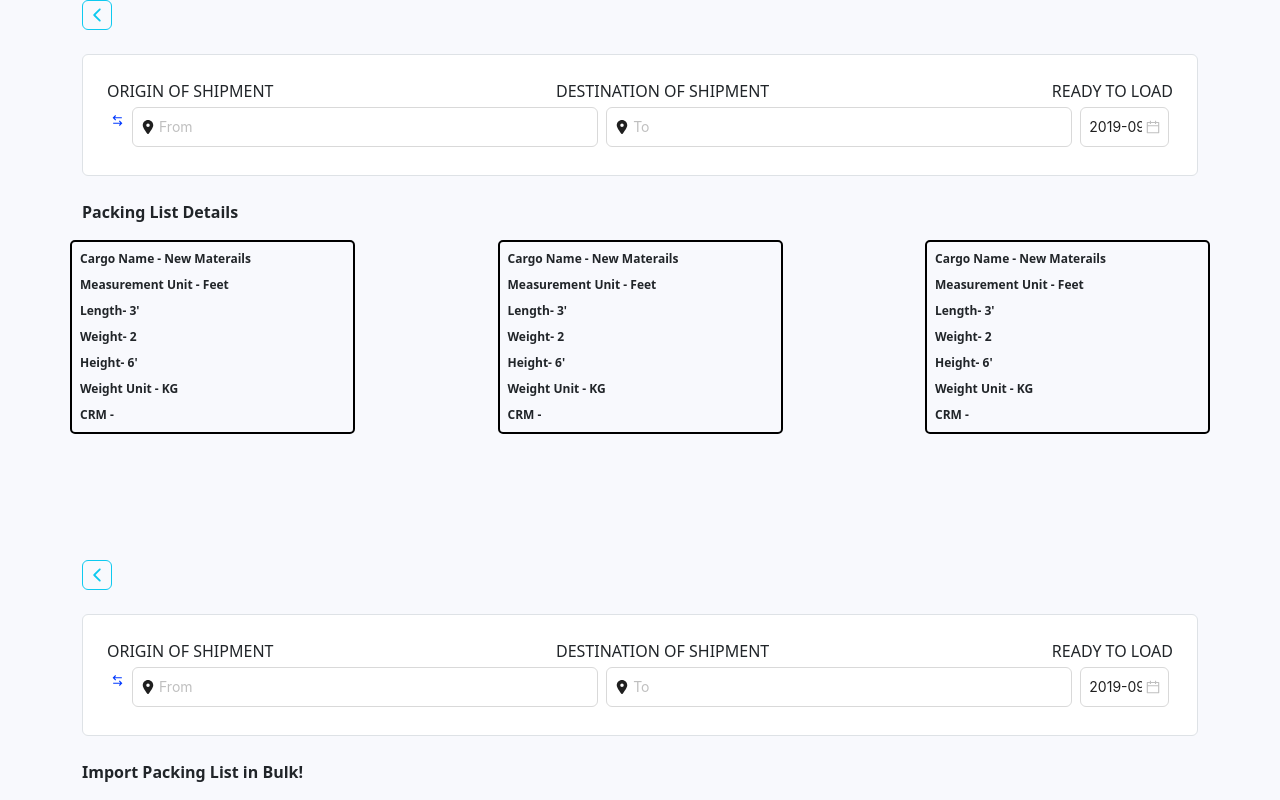
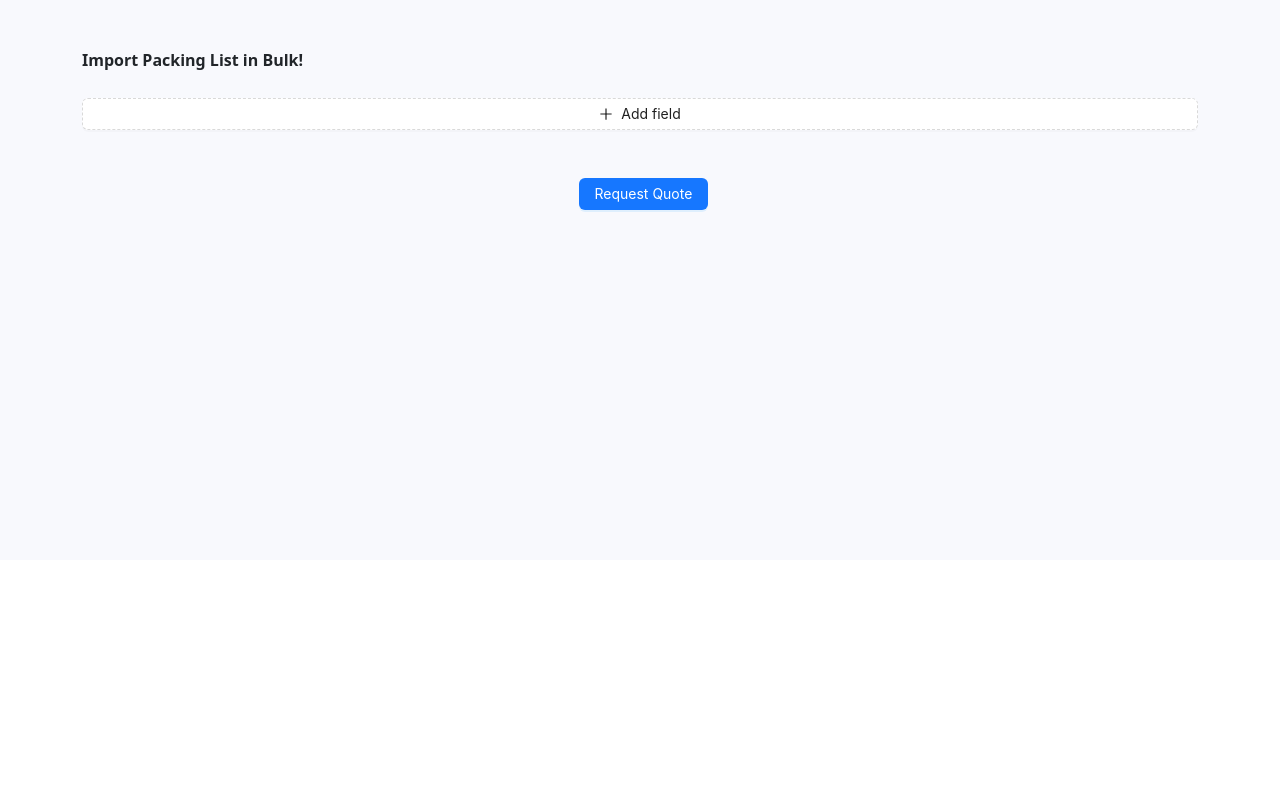
Before and after one commit to Tasniasamia/Login_web, a React (Vite) app: page /details in a window 1280 px wide. Shown: the top 800 px of the page. Built offline with nearby package versions, Linux system fonts and the light colour scheme.

Commit message:
my table is ready

```diff
--- a/src/Components/details/packagelist.jsx
+++ b/src/Components/details/packagelist.jsx
@@ -1,151 +1,14 @@
-import { Button, DatePicker, Dropdown, Form, Input, Space } from "antd";
-import { useState } from "react";
-import { CiFlag1 } from "react-icons/ci";
-import { FaLocationDot } from "react-icons/fa6";
-import { RiArrowLeftRightLine } from "react-icons/ri";
-import dayjs from "dayjs";
-import customParseFormat from "dayjs/plugin/customParseFormat";
-import { IoIosArrowBack } from "react-icons/io";
-import { Link } from "react-router-dom";
+import { Button, Col, Form, Input, Row, Select } from "antd";
+import { PlusOutlined } from "@ant-design/icons";
 import { FaFileCirclePlus } from "react-icons/fa6";
 import { TiMinusOutline, TiPlusOutline } from "react-icons/ti";
+import { RiDeleteBin6Fill } from "react-icons/ri";
 
 const PackageList = () => {
-  const [location, setLocation] = useState("");
-  const [destination, setDestination] = useState("");
-  const [direction, setDirection] = useState("");
-  const [towards, setToward] = useState(false);
-  const currentUrl = window.location.href;
-  const url = new URL(currentUrl);
-  const queryParams = new URLSearchParams(url.search);
-  const from = queryParams.get("from");
-  const to = queryParams.get("to");
-  dayjs.extend(customParseFormat);
-  const dateFormat = "YYYY-MM-DD";
-  const onChange = (e) => {
-    console.log("radio checked", e.target.value);
-    setValue(e.target.value);
-  };
-  const items = [
-    {
-      label: (
-        <div
-          onClick={() => {
-            if (direction === "from") setLocation("Dhaka, Bangladesh");
-            if (direction === "to") setDestination("Dhaka, Bangladesh");
-          }}
-        >
-          Dhaka, Bangladesh
-        </div>
-      ),
-      key: "0",
-      icon: <CiFlag1 />,
-    },
-    {
-      label: (
-        <div
-          onClick={() => {
-            if (direction === "from") setLocation("Khulna, Bangladesh");
-            if (direction === "to") setDestination("Khulna, Bangladesh");
-          }}
-        >
-          Khulna, Bangladesh
-        </div>
-      ),
-      key: "1",
-      icon: <CiFlag1 />,
-    },
-    {
-      label: (
-        <div
-          onClick={() => {
-            if (direction === "from") setLocation("Kolkata, Bangladesh");
-            if (direction === "to") setDestination("Kolkata, Bangladesh");
-          }}
-        >
-          Kolkata, Bangladesh
-        </div>
-      ),
-      key: "2",
-      icon: <CiFlag1 />,
-    },
-  ];
-
   return (
-    <div style={{ minHeight: "70vh", background: "#F8F9FD" }}>
+    <div style={{ minHeight: "70vh", background: "#F8F9FD" }} className="my-form py-4">
       <div className="container">
         <div>
-          <Link to="/client/quote-requests ">
-            <IoIosArrowBack
-              size={30}
-              className="mb-4 p-1 btn btn-outline-info"
-            />
-          </Link>
-          <div className="p-4 border bg-white rounded">
-            <div className=" w-full b-input d-md-flex d-none flex-md-row flex-column justify-content-between gap-2 box-container2">
-              <div className="location">ORIGIN OF SHIPMENT</div>
-              <div className="location">DESTINATION OF SHIPMENT</div>
-              <div className="location2 ">READY TO LOAD</div>
-            </div>
-            <div className="w-full b-input d-flex flex-md-row flex-column justify-content-between gap-2 p-1 rounded-1  bg-white ">
-              <Dropdown
-                menu={{
-                  items,
-                }}
-                trigger={["click"]}
-                className={`p-2 location bg-white order-1 `}
-                onClick={() => {
-                  setDirection("from");
-                }}
-              >
-                <Input
-                  placeholder="From"
-                  name="from"
-                  prefix={<FaLocationDot />}
-                  value={towards ? to : from}
-                />
-              </Dropdown>
-              <div
-                className="icon "
-                onClick={() => {
-                  setToward(!towards);
-                }}
-              >
-                <RiArrowLeftRightLine
-                  size={13}
-                  style={{
-                    color: "#0139ff",
-                    transform: towards ? "rotate(90deg)" : "rotate(0deg)",
-                  }}
-                />
-              </div>
-              <Dropdown
-                menu={{
-                  items,
-                }}
-                trigger={["click"]}
-                className={`p-2 location bg-white order-2`}
-                onClick={() => {
-                  setDirection("to");
-                }}
-              >
-                <Input
-                  placeholder="To"
-                  name="to"
-                  value={towards ? from : to}
-                  prefix={<FaLocationDot />}
-                />
-              </Dropdown>
-              <DatePicker
-                placeholder={`${new Date().toISOString().slice(0, 10)}`}
-                name="date"
-                defaultValue={dayjs("2019-09-03", dateFormat)}
-                minDate={dayjs("2019-08-01", dateFormat)}
-                maxDate={dayjs("2020-10-31", dateFormat)}
-                className="location2 p-2 bg-white order-3"
-              />
-            </div>
-          </div>
           <p
             className="text-start mt-4 fw-bold"
             style={{
@@ -155,123 +18,203 @@ const PackageList = () => {
           >
             Import Packing List in Bulk!
           </p>
-          <p
-            className="text-start mt-2 d-flex gap-2 align-items-center"
-            style={{
-              fontSize: "16px",
 
+          <Form
+            layout="vertical"
+            name="dynamic_form_nest_item"
+            onFinish={(value) => {
+              console.log(value);
             }}
-          >
-            <span>Choose excel file for bulk import </span>
-            <FaFileCirclePlus style={{color:"#0139ff"}}/>
-          </p>
-        <div className="d-flex gap-2 align-items-center">
-            <span>Or</span>
-            <div style={{background:"black",height:"2px",width:"100%"}}/>
-        </div>
-        <Form
-  name="dynamic_form_nest_item"
-  onFinish={(value)=>{console.log(value)}}
-  style={{ maxWidth: "100%" }} // Enclose "100%" in quotes
             autoComplete="off"
+
           >
          <Form.List name="users">
         {(fields, { add, remove }) => (
           <>
+            <div style={{overflowX:"scroll"}}>
               {fields.map(({ key, name, ...restField }) => (
-          <div key={key} className=" d-flex gap-2">
+                <div key={key} className="text-label">
+                  <Row gutter={[8, 16]} align="middle">
+                    <Col lg={6} md={6} sm={12} xs={12}>
                       <Form.Item
-             className="w-[10%]"
+                        label="Cargo Name"
+                        className="text-label"
                         {...restField}
-              name={[name, 'first']}
-              rules={[{ required: true, message: 'Missing first name' }]}
+                        name={[name, "cargo"]}
+                        rules={[
+                          {
+                            required: true,
+                            message: "Missing cargo name",
+                          },
+                        ]}
                       >
-              <Input placeholder="First Name" />
+                        <Select
+                          defaultValue="raw"
+                          style={{ width: "100%" }}
+                          options={[
+                            {
+                              value: "raw",
+                              label: "Raw Materials",
+                            },
+                            {
+                              value: "finished",
+                              label: "Finished Goods",
+                            },
+                          ]}
+                        />
                       </Form.Item>
+                    </Col>
+                    <Col lg={5} md={6} sm={12} xs={12}>
                       <Form.Item
-             className="w-[10%]"
+                        label="Measurement Unit"
+                        className=""
                         {...restField}
-              name={[name, 'first']}
-              rules={[{ required: true, message: 'Missing first name' }]}
+                        name={[name, "measurement"]}
+                        rules={[
+                          {
+                            required: true,
+                            message: "Missing measurement unit",
+                          },
+                        ]}
                       >
-              <Input placeholder="First Name" />
+                        <Select
+                          defaultValue="feet"
+                          style={{ width: "100%" }}
+                          options={[
+                            {
+                              value: "feet",
+                              label: "Feet",
+                            },
+                            {
+                              value: "meters",
+                              label: "Meters",
+                            },
+                          ]}
+                        />
                       </Form.Item>
+                    </Col>
+                    <Col lg={2} md={6} sm={12} xs={12}>
                       <Form.Item
-             className="w-5"
+                        label="Length"
+                        className=""
                         {...restField}
-              name={[name, 'first']}
-              rules={[{ required: true, message: 'Missing first name' }]}
+                        name={[name, "length"]}
                       >
-              <Input placeholder="First Name" />
+                        <Input type="number" className="" />
                       </Form.Item>
+                    </Col>
+                    <Col lg={2} md={6} sm={12} xs={12}>
                       <Form.Item
-             className="w-5"
+                        label="Width"
+                        className=""
                         {...restField}
-              name={[name, 'first']}
-              rules={[{ required: true, message: 'Missing first name' }]}
+                        name={[name, "width"]}
                       >
-              <Input placeholder="First Name" />
+                        <Input type="number" />
                       </Form.Item>
+                    </Col>
+                    <Col lg={2} md={6} sm={12} xs={12}>
                       <Form.Item
-             className="w-5"
+                        label="Height"
+                        className=""
                         {...restField}
-              name={[name, 'first']}
-              rules={[{ required: true, message: 'Missing first name' }]}
+                        name={[name, "height"]}
                       >
-              <Input placeholder="First Name" />
+                        <Input type="number" />
                       </Form.Item>
+                    </Col>
+                    <Col lg={5} md={6} sm={12} xs={12}>
                       <Form.Item
-             className="w-7"
+                        label="Weight Unit"
+                        className=""
                         {...restField}
-              name={[name, 'first']}
-              rules={[{ required: true, message: 'Missing first name' }]}
+                        name={[name, "weight"]}
                       >
-              <Input placeholder="First Name" />
+                        <Select
+                          defaultValue="kg"
+                          style={{ width: "100%" }}
+                          options={[
+                            {
+                              value: "kg",
+                              label: "Kilograms",
+                            },
+                            {
+                              value: "lbs",
+                              label: "Pounds",
+                            },
+                          ]}
+                        />
                       </Form.Item>
+                    </Col>
+                    <Col lg={2} md={6} sm={12} xs={12}>
                       <Form.Item
-             className="w-5"
+                        label="CBM"
+                        className=""
                         {...restField}
-              name={[name, 'first']}
-              rules={[{ required: true, message: 'Missing first name' }]}
+                        name={[name, "cbm"]}
                       >
-              <Input placeholder="First Name" />
+                        <Input type="number" className="" />
                       </Form.Item>
+                    </Col>
+                    <Col lg={3} md={6} sm={12} xs={12}>
                       <Form.Item
-             className="w-6"
+                        label="WT(MT)"
+                        className=""
                         {...restField}
-              name={[name, 'first']}
-              rules={[{ required: true, message: 'Missing first name' }]}
+                        name={[name, "wt"]}
                       >
-              <Input placeholder="First Name" />
+                        <Input type="number" />
                       </Form.Item>
+                    </Col>
+                    <Col lg={2} md={6} sm={12} xs={12}>
                       <Form.Item
-             className="w-5"
+                        label="FRT"
+                        className=""
                         {...restField}
-              name={[name, 'first']}
-              rules={[{ required: true, message: 'Missing first name' }]}
+                        name={[name, "frt"]}
                       >
-              <Input placeholder="First Name" />
+                        <Input type="number" />
                       </Form.Item>
-            <TiMinusOutline onClick={() => remove(name)} />
+                    </Col>
+                    <Col lg={5} md={6} sm={12} xs={12}>
+                      <Form.Item
+                        label="Suggested Container"
+                        className=""
+                        {...restField}
+                        name={[name, "suggestedContainer"]}
+                      >
+                        <Input type="number" />
+                      </Form.Item>
+                    </Col>
+                    <Col lg={1} md={1} sm={1} xs={1}>
+                      <RiDeleteBin6Fill style={{color:"red"}} onClick={() => remove(name)} />
+                    </Col>
+                  </Row>
                 </div>
               ))}
-        <Form.Item>
-          <Button type="dashed" onClick={() => add()} block icon={<TiPlusOutline />}>
+            </div>
+            <Button
+              type="dashed"
+              onClick={() => add()}
+              style={{
+                width: "100%",
+                marginTop:"10px"
+
+              }}
+              icon={<PlusOutlined />}
+            >
+              Add field
             </Button>
-        </Form.Item>
           </>
         )}
       </Form.List>
-  {/* <div className="mx-auto" > */}
-  <Form.Item className="mx-auto"style={{width:"123px"}}>
+
+            <Form.Item className="mx-auto mt-5" style={{width:"123px"}} >
               <Button type="primary" htmlType="submit">
                 Request Quote
               </Button>
             </Form.Item>
-  {/* </div> */}
-
           </Form>
-
         </div>
       </div>
     </div>
--- a/src/routes/product-details.jsx
+++ b/src/routes/product-details.jsx
@@ -1,10 +1,8 @@
 import PackageList from '../Components/details/packagelist';
-import QuotoDetails from '../Components/details/quotodetails';
 
 const Product_Details = () => {
     return (
         <div>
-            <QuotoDetails/>
             <PackageList/>
         </div>
     );
```
Also changed, not shown: src/index.css (+45 -1 lines), app.scss (added). Lines whose indentation alone changed are shown as unchanged.
